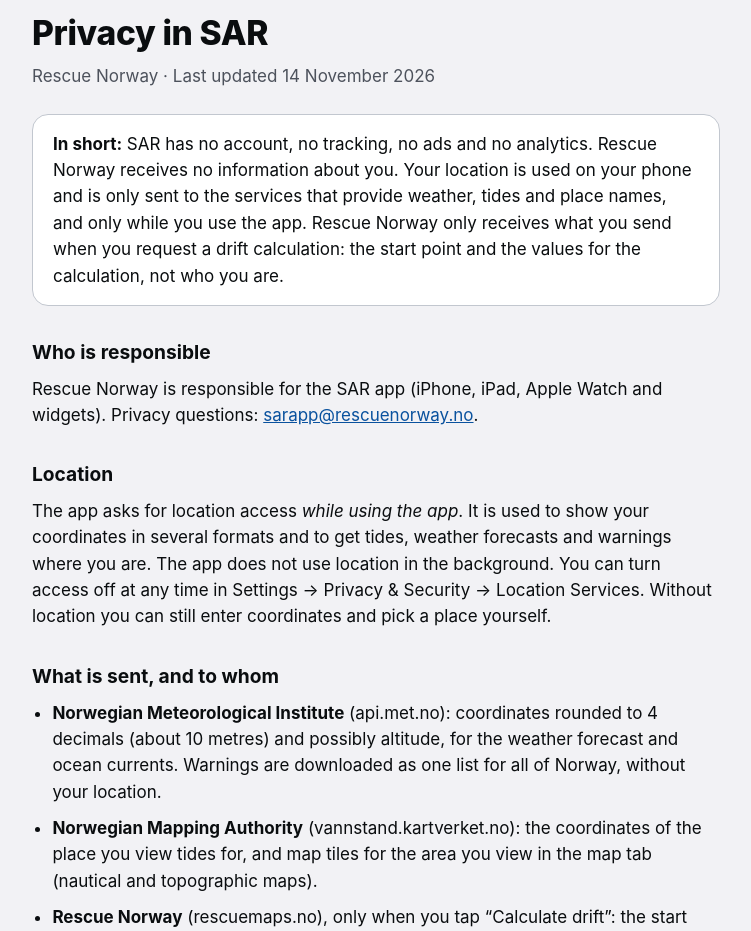
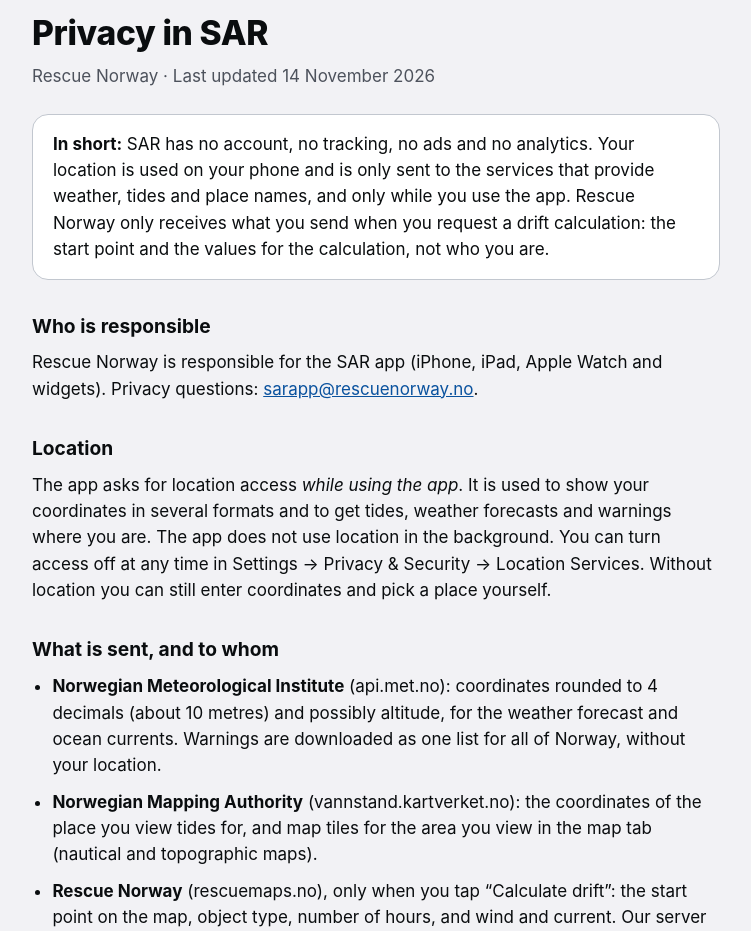
Before and after one commit to RN-trugrand/sar-app-side, a plain HTML site: page personvern.html in a window 1280 px wide. Shown: the part 2140-3071 px from the top of the page, without its empty margins (264-1015 px from the left). Drawn offline with Linux system fonts and the light colour scheme.

Commit message:
Personvern: fjern motsigelse i engelsk sammendrag
Co-Authored-By: Claude Opus 5.5 <noreply@anthropic.com>

```diff
--- a/personvern.html
+++ b/personvern.html
@@ -115,8 +115,8 @@ For data hos MET, Kartverket eller Apple gjelder deres personvernerklæringer. H
 <p class="sub">Rescue Norway · Last updated 14 November 2026</p>
 
 <div class="card">
-  <p><strong>In short:</strong> SAR has no account, no tracking, no ads and no analytics. Rescue Norway receives no
-  information about you. Your location is used on your phone and is only sent to the services that provide weather,
+  <p><strong>In short:</strong> SAR has no account, no tracking, no ads and no analytics.
+  Your location is used on your phone and is only sent to the services that provide weather,
   tides and place names, and only while you use the app. Rescue Norway only receives what you send when you request a
   drift calculation: the start point and the values for the calculation, not who you are.</p>
 </div>
```
